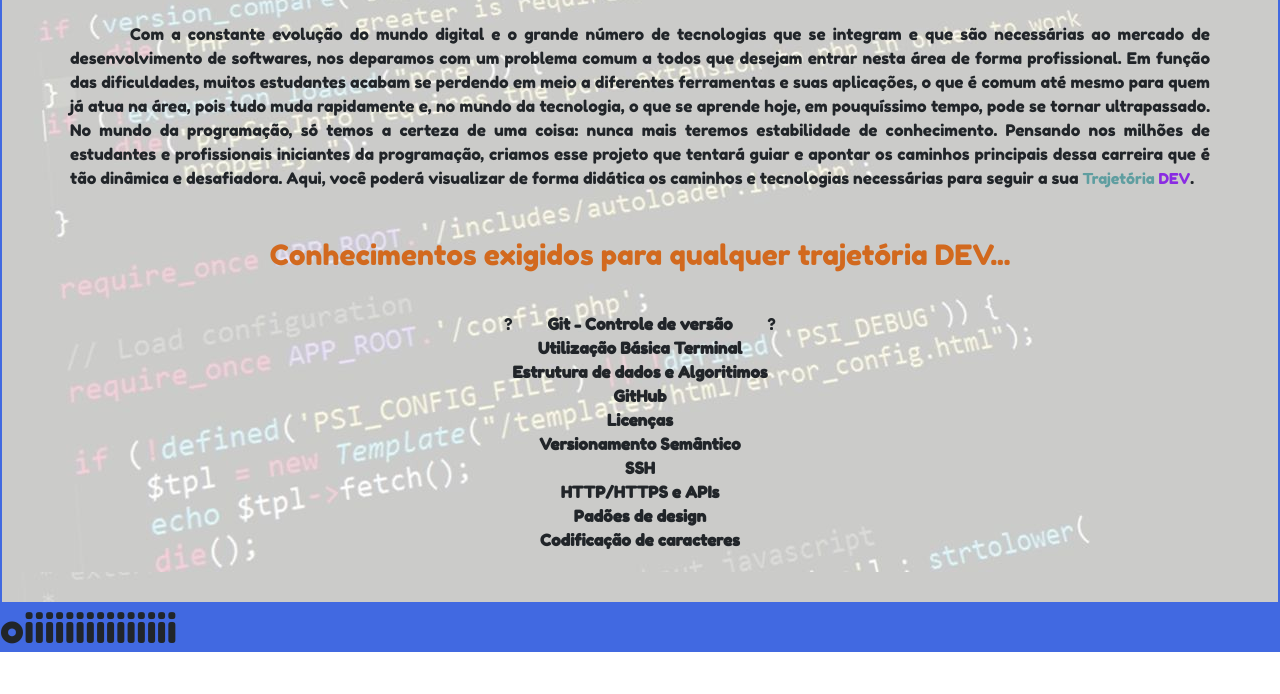
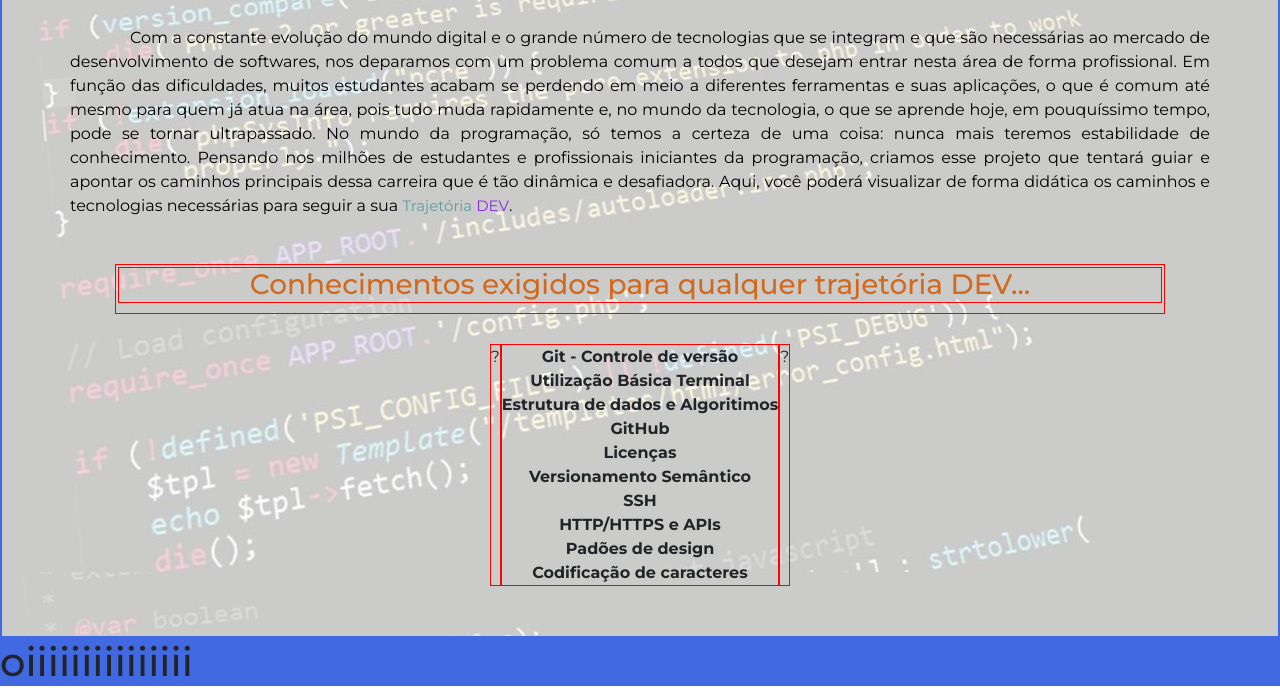
Before and after one commit to thiago-lisboa/TrajetoriaDev, a plain HTML site: page index.html in a window 1280 px wide. Shown: the part 206-900 px from the top of the page. Before the commit the page ends 866 px from the top, so only its background shows below. Drawn offline with nearby package versions, Linux system fonts and the light colour scheme.

Commit message:
Inserção de texto inicial_6

```diff
--- a/CSS/estilo.css
+++ b/CSS/estilo.css
@@ -14,7 +14,10 @@
    }
 
   body{
-      font-family: "Fredoka One";
+
+    font-family: 'Montserrat', sans-serif;
+    /* font-family: "Fredoka One"; */
+
   }
 
 
@@ -29,12 +32,12 @@
    #tabela li {
      /* border: 1px solid red; */
      list-style-type: none;
-     font-weight: bold;
+     /* font-weight: bold; */
    }
 
-   /* .bordaGeral {
+   .bordaGeral {
      border: red 1px solid;
-   } */
+   }
 
 
 
--- a/index.html
+++ b/index.html
@@ -10,11 +10,16 @@
     <link rel="stylesheet" href="https://stackpath.bootstrapcdn.com/bootstrap/4.1.3/css/bootstrap.min.css" integrity="sha384-MCw98/SFnGE8fJT3GXwEOngsV7Zt27NXFoaoApmYm81iuXoPkFOJwJ8ERdknLPMO" crossorigin="anonymous">
 
     <title>TrajetoriaDev</title>
-    <script></script>
+    <link rel="stylesheet" href="CSS/estilo.css">
     <link rel="preconnect" href="https://fonts.googleapis.com">
     <link rel="preconnect" href="https://fonts.gstatic.com" crossorigin>
-    <link href="https://fonts.googleapis.com/css2?family=Fredoka+One&display=swap" rel="stylesheet">
-    <link rel="stylesheet" href="CSS/estilo.css">
+  <link href="https://fonts.googleapis.com/css2?family=Montserrat:ital,wght@0,100;0,200;0,300;0,400;0,500;0,600;0,700;0,800;0,900;1,100;1,200;1,300;1,400;1,500;1,600;1,700;1,800;1,900&display=swap" rel="stylesheet">
+    <!-- <link rel="preconnect" href="https://fonts.googleapis.com">
+    <link rel="preconnect" href="https://fonts.gstatic.com" crossorigin>
+    <link href="https://fonts.googleapis.com/css2?family=Fredoka+One&display=swap" rel="stylesheet"> -->
+
+    <script></script>
+
 
 
   </head>
@@ -45,7 +50,7 @@
         </div>
           <div  id="cont" class="container">
             <div class="row">
-              <p style="text-align: justify; text-indent: 60px;">
+              <p style="text-align: justify; text-indent: 60px; color: black;">
                 Com a constante evolução do mundo digital e o grande número de tecnologias que se integram e que são necessárias ao mercado de desenvolvimento de softwares, nos deparamos com um problema comum a todos que desejam entrar nesta área de forma profissional. Em função das dificuldades, muitos estudantes acabam se perdendo em meio a diferentes ferramentas e suas aplicações, o que é comum até mesmo para quem já atua na área, pois tudo muda rapidamente e, no mundo da tecnologia, o que se aprende hoje, em pouquíssimo tempo, pode se tornar ultrapassado. No mundo da programação, só temos a certeza de uma coisa: nunca mais teremos estabilidade de conhecimento.
                 Pensando nos milhões  de estudantes e profissionais iniciantes da programação, criamos esse projeto que tentará guiar e apontar os caminhos principais dessa carreira que é tão dinâmica e desafiadora. Aqui, você poderá visualizar de forma didática os caminhos e tecnologias necessárias para seguir a sua <span style="color:cadetblue; font-size: 15px;">Trajetória </span><span style="color: blueviolet; font-size: 15px;">DEV</span>.
               </p>
```
